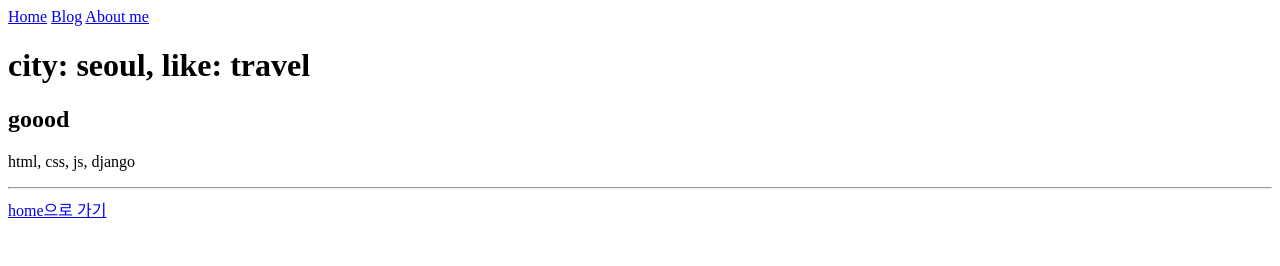
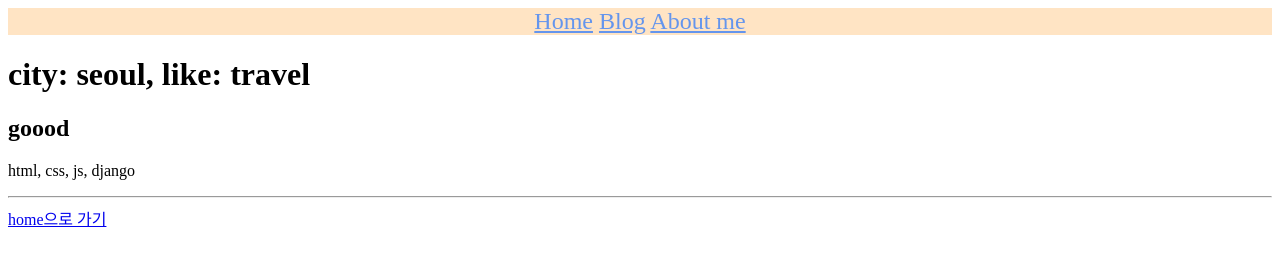
Before and after one commit to DevCeo/doit_frontend, a plain HTML site: page about_me.html in a window 1280 px wide. Drawn offline with Linux system fonts and the light colour scheme.

Commit message:
Css 파일 적용

```diff
--- a/about_me.html
+++ b/about_me.html
@@ -2,6 +2,7 @@
 <html>
   <head>
     <title>About me | 팡쓰 웹사이트</title>
+    <link href="./practice.css" rel="stylesheet" type="text/css" />
   </head>
   <body>
     <nav>
--- /dev/null
+++ b/practice.css
@@ -0,0 +1,9 @@
+nav {
+  background-color: bisque;
+  font-size: 150%;
+  text-align: center;
+}
+
+nav a {
+  color: cornflowerblue;
+}
```
Also changed, not shown: blog.html (+1 -0 lines), index.html (+1 -0 lines).
